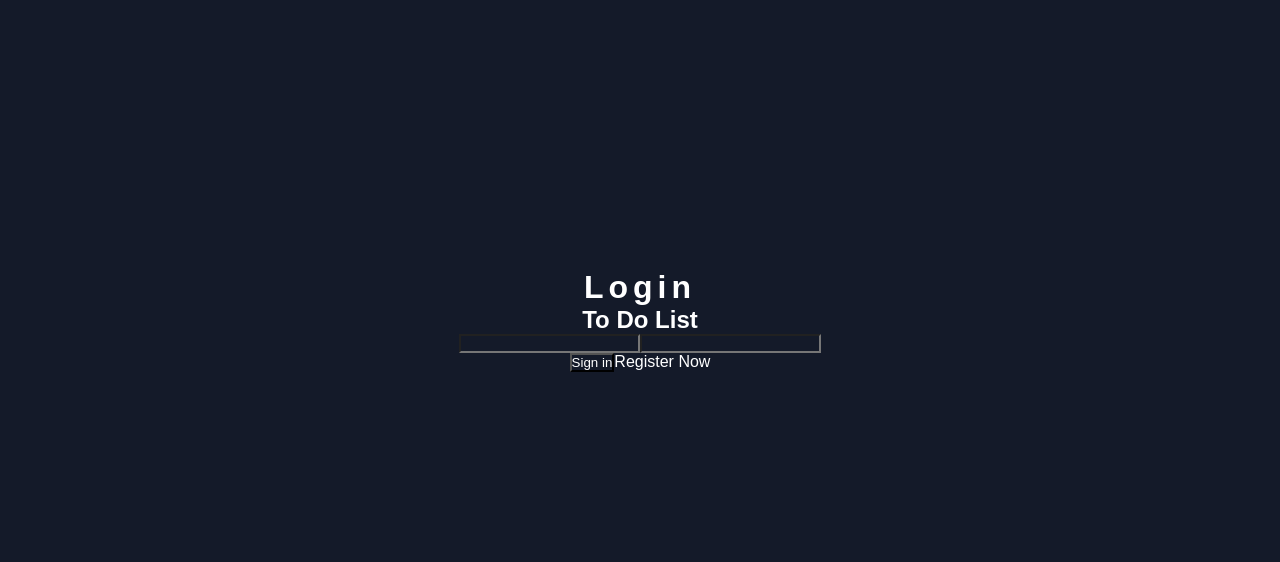
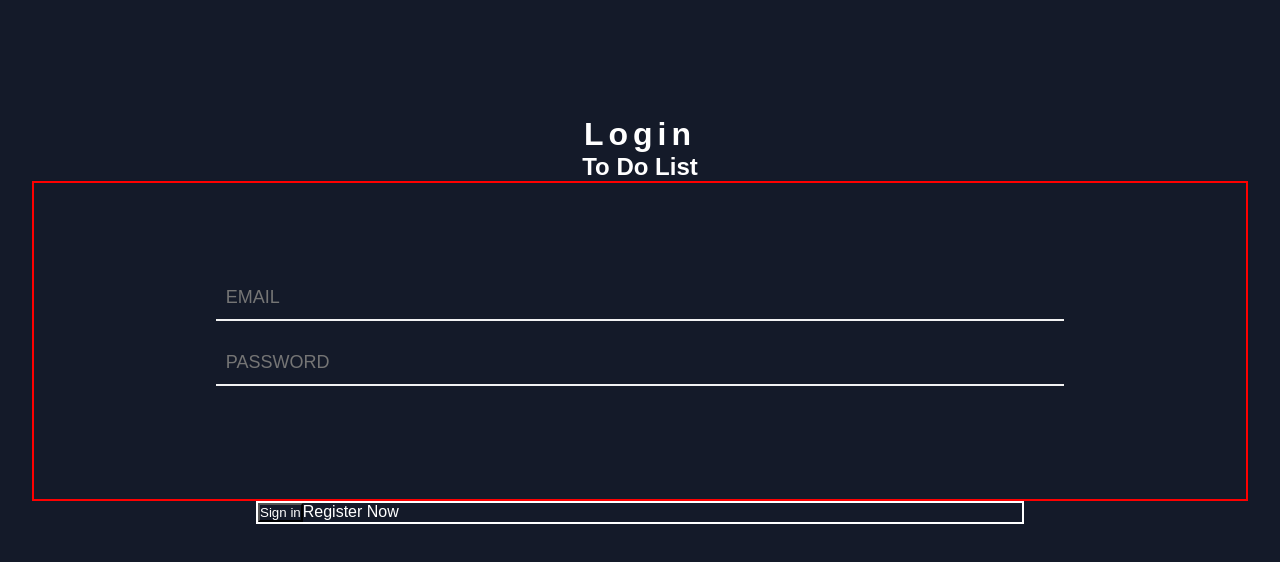
Before and after one commit to FernandoMos92/todo-blitz, a React (Create React App) app: page / in a window 1280 px wide. Shown: the top 562 px of the page. Built offline with nearby package versions, Linux system fonts and the light colour scheme; a web font is replaced by a local one.

Commit message:
:sparkles: Add lib for icons and import icon

```diff
--- a/package.json
+++ b/package.json
@@ -12,6 +12,7 @@
     "@types/react-dom": "^18.0.5",
     "react": "^18.2.0",
     "react-dom": "^18.2.0",
+    "react-icons": "^4.4.0",
     "react-scripts": "5.0.1",
     "typescript": "^4.7.4",
     "web-vitals": "^2.1.4"
--- a/src/pages/Login.scss
+++ b/src/pages/Login.scss
@@ -4,8 +4,35 @@
   flex-flow: column nowrap;
   height: 80vh;
   justify-content: center;
+  position: relative;
 }
 
 h1 {
   letter-spacing: 5px;
 }
+
+form {
+  align-items: center;
+  border: 2px solid red;
+  display: flex;
+  flex-flow: column nowrap;
+  justify-content: center;
+  height: 40vh;
+  width: 95%;
+
+  input {
+    border:none;
+    border-bottom: 2px solid #F2f2f2;
+    font-size: 18px;
+    margin-bottom: 20px;
+    height: 45px;
+    padding: 10px;
+    text-transform: uppercase;
+    width: 70%;
+  }
+}
+
+.container-input-sign {
+  border: 2px solid white;
+  width: 60%;
+}
--- a/src/pages/Login.tsx
+++ b/src/pages/Login.tsx
@@ -1,5 +1,6 @@
 import React from 'react';
 import './Login.scss';
+import { BiUser } from 'react-icons/bi';
 
 export default function Login() {
   return (
@@ -7,10 +8,16 @@ export default function Login() {
       <h1>Login</h1>
       <h2>To Do List</h2>
       <form>
-        <input type="text" />
-        <input type="password" />
+        <input
+          type="text"
+          placeholder='email'
+        />
+        <input
+          type="password"
+          placeholder='password'
+        />
       </form>
-      <div>
+      <div className='container-input-sign'>
         <button>Sign in</button>
         <span>Register Now</span>
       </div>
```
Also changed, not shown: 1 other file (tests, documents, lock files or other folders).
